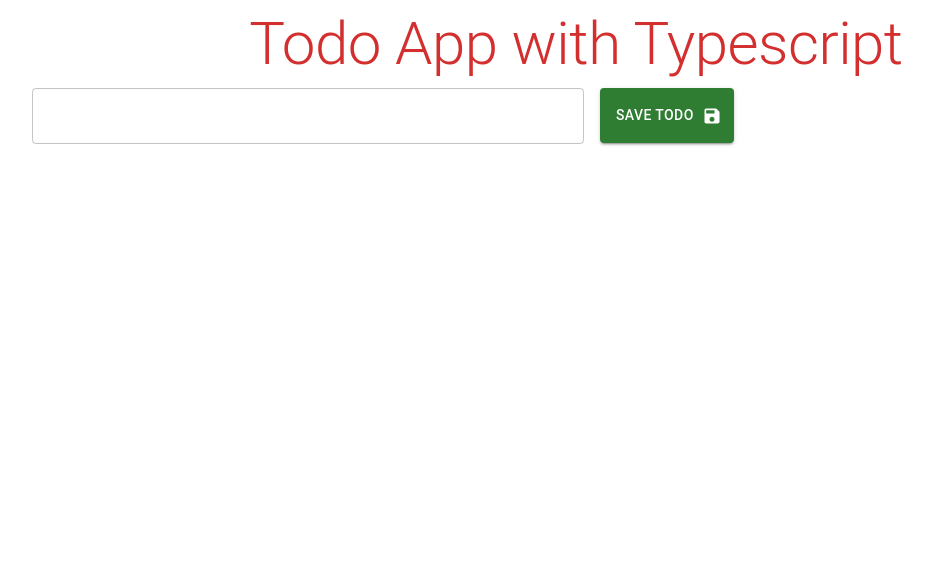
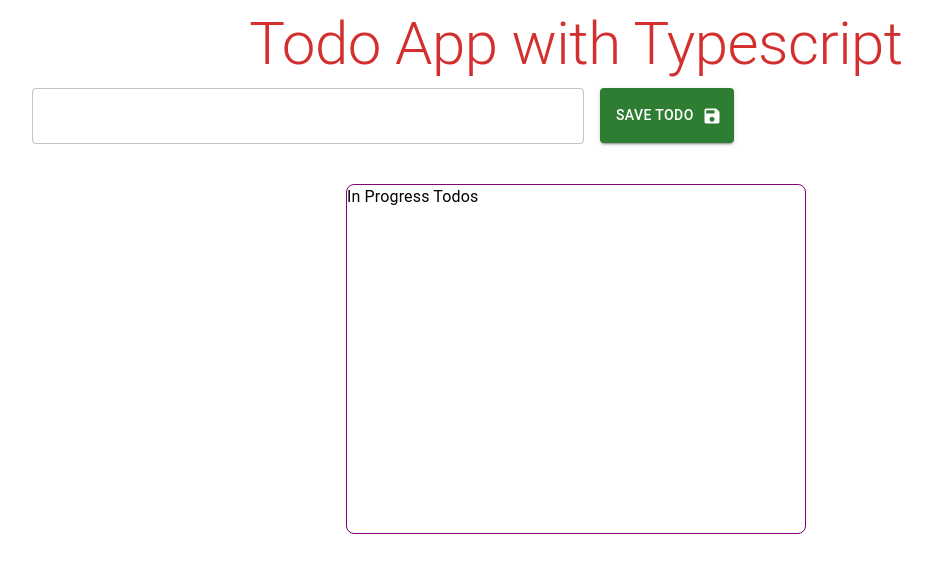
Before and after one commit to fatihbaydar/todo-app-typescript, a React (Create React App) app: page / in a window 1280 px wide. Shown: the top 572 px of the page, without its empty margins (64-996 px from the left). Built offline with nearby package versions, Linux system fonts and the light colour scheme; no server answers.

Commit message:
TodoList

```diff
--- /dev/null
+++ b/src/component/TodoList.tsx
@@ -0,0 +1,40 @@
+import { Typography } from "@mui/material";
+import Grid from "@mui/material/Grid2";
+import React from "react";
+
+interface ITodoList {
+    todos: ITodoType[]
+}
+const TodoList: React.FC<ITodoList> = ({todos}) => {
+  return (
+    <Grid
+      container
+      sx={{
+        display: "flex",
+        justifyContent: "center",
+        alignItems: "center",
+        gap: "0.5rem",
+        mt: 3,
+      }}
+    >
+      <Grid
+        size={{ xs: 12, sm: 8, md: 5 }}
+        position="relative"
+        className="myscrool scrool-progress"
+        sx={{
+          minHeight: "350px",
+          maxHeight: "350px",
+          overflow: "auto",
+          border: "1px solid purple",
+          borderRadius: "0.5rem",
+        }}
+      >
+        <Typography>
+            In Progress Todos
+        </Typography>
+      </Grid>
+    </Grid>
+  );
+};
+
+export default TodoList;
--- a/src/pages/Main.tsx
+++ b/src/pages/Main.tsx
@@ -3,13 +3,14 @@ import Header from "../component/Header";
 import { Container } from "@mui/material";
 import AddTodo from "../component/AddTodo";
 import axios from "axios";
+import TodoList from "../component/TodoList";
 
-interface ITodoType {
-  task: string;
-  isDone: boolean;
-  id: string | number; // id string veya number olabilir.
-  owner?: string; //! bu alan zorunlu değil. bu veri gelmişse type da string
-}
+// interface ITodoType {
+//   task: string;
+//   isDone: boolean;
+//   id: string | number; // id string veya number olabilir.
+//   owner?: string; //! bu alan zorunlu değil. bu veri gelmişse type da string
+// }
 
 const url = "https://634ac3fc5df952851418480f.mockapi.io/api/todos";
 
@@ -56,6 +57,7 @@ const Main = () => {
     <Container>
       <Header />
       <AddTodo addTodo={addTodo} />
+      <TodoList todos={todos}/>
     </Container>
   );
 };
--- /dev/null
+++ b/src/types.d.ts
@@ -0,0 +1,6 @@
+interface ITodoType {
+    task: string;
+    isDone: boolean;
+    id: string | number; // id string veya number olabilir.
+    owner?: string; //! bu alan zorunlu değil. bu veri gelmişse type da string
+  }
```
